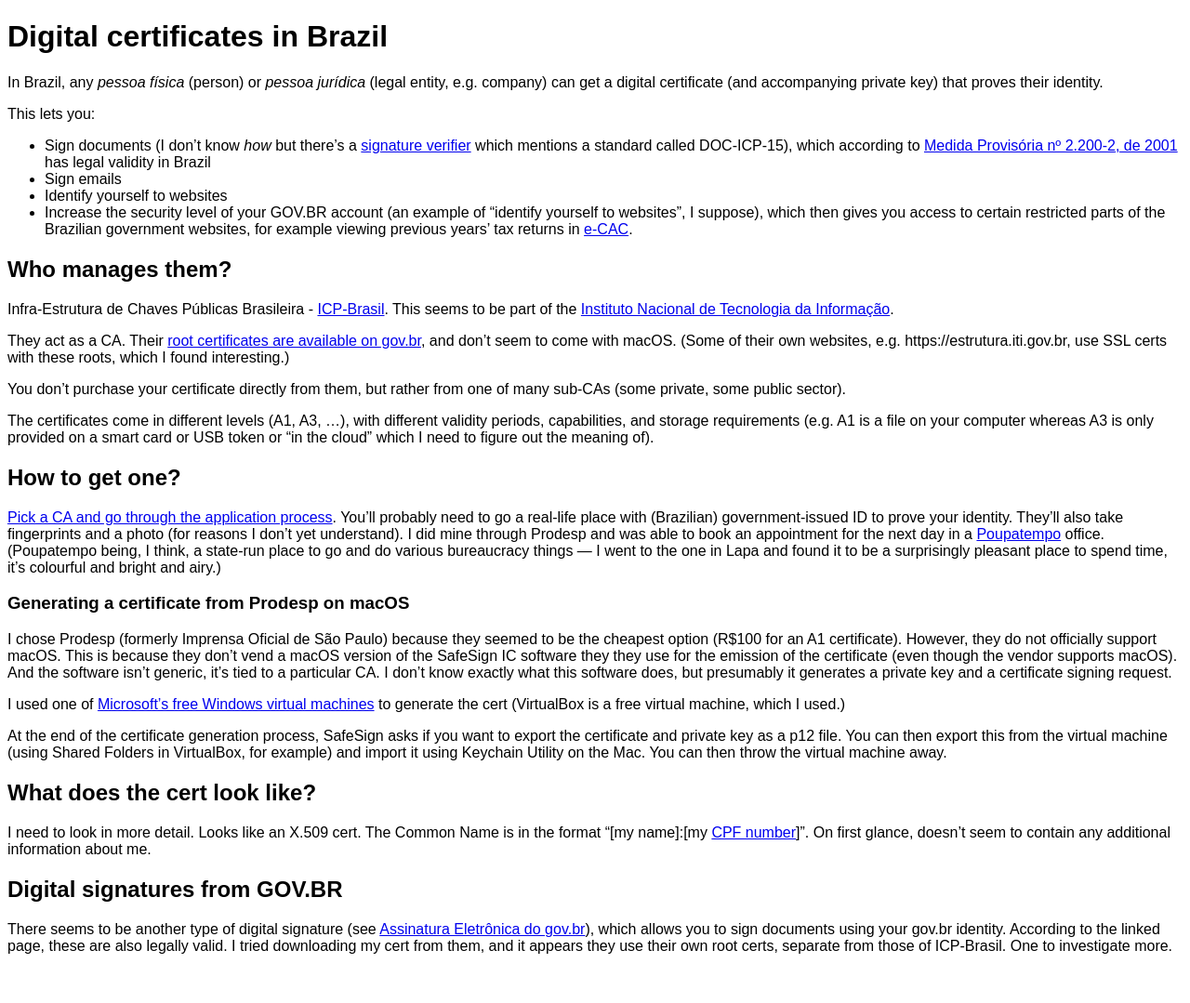
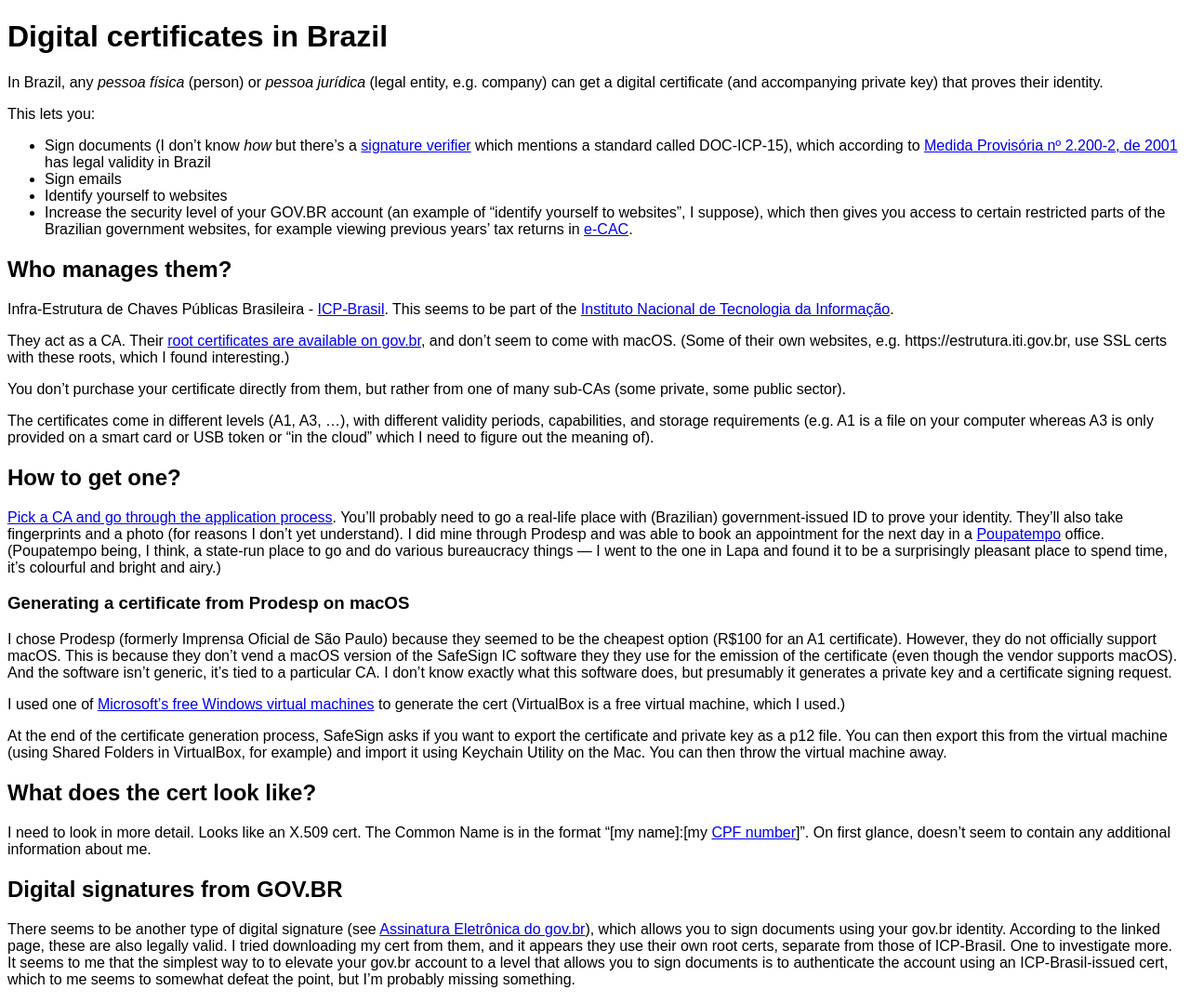
Before and after one commit to lawrence-forooghian/website, a Jekyll site: the page built from site/notes/_posts/2021-12-10-digital-certificates-in-brazil.md, in a window 1280 px wide. Shown: the whole page at 93% size. Built offline with Jekyll 4.4.1, drawn with Linux system fonts in a browser that asks for light colours; before the commit the page ends 1043 px from its top, so only the background shows below that.

Commit message:
Additional comment about gov.br signing

```diff
--- a/site/notes/_posts/2021-12-10-digital-certificates-in-brazil.md
+++ b/site/notes/_posts/2021-12-10-digital-certificates-in-brazil.md
@@ -41,4 +41,4 @@
 
 ## Digital signatures from GOV.BR
 
-There seems to be another type of digital signature (see [Assinatura Eletrônica do gov.br](https://www.gov.br/governodigital/pt-br/assinatura-eletronica)), which allows you to sign documents using your gov.br identity. According to the linked page, these are also legally valid. I tried downloading my cert from them, and it appears they use their own root certs, separate from those of ICP-Brasil. One to investigate more.
+There seems to be another type of digital signature (see [Assinatura Eletrônica do gov.br](https://www.gov.br/governodigital/pt-br/assinatura-eletronica)), which allows you to sign documents using your gov.br identity. According to the linked page, these are also legally valid. I tried downloading my cert from them, and it appears they use their own root certs, separate from those of ICP-Brasil. One to investigate more. It seems to me that the simplest way to to elevate your gov.br account to a level that allows you to sign documents is to authenticate the account using an ICP-Brasil-issued cert, which to me seems to somewhat defeat the point, but I’m probably missing something.
```
